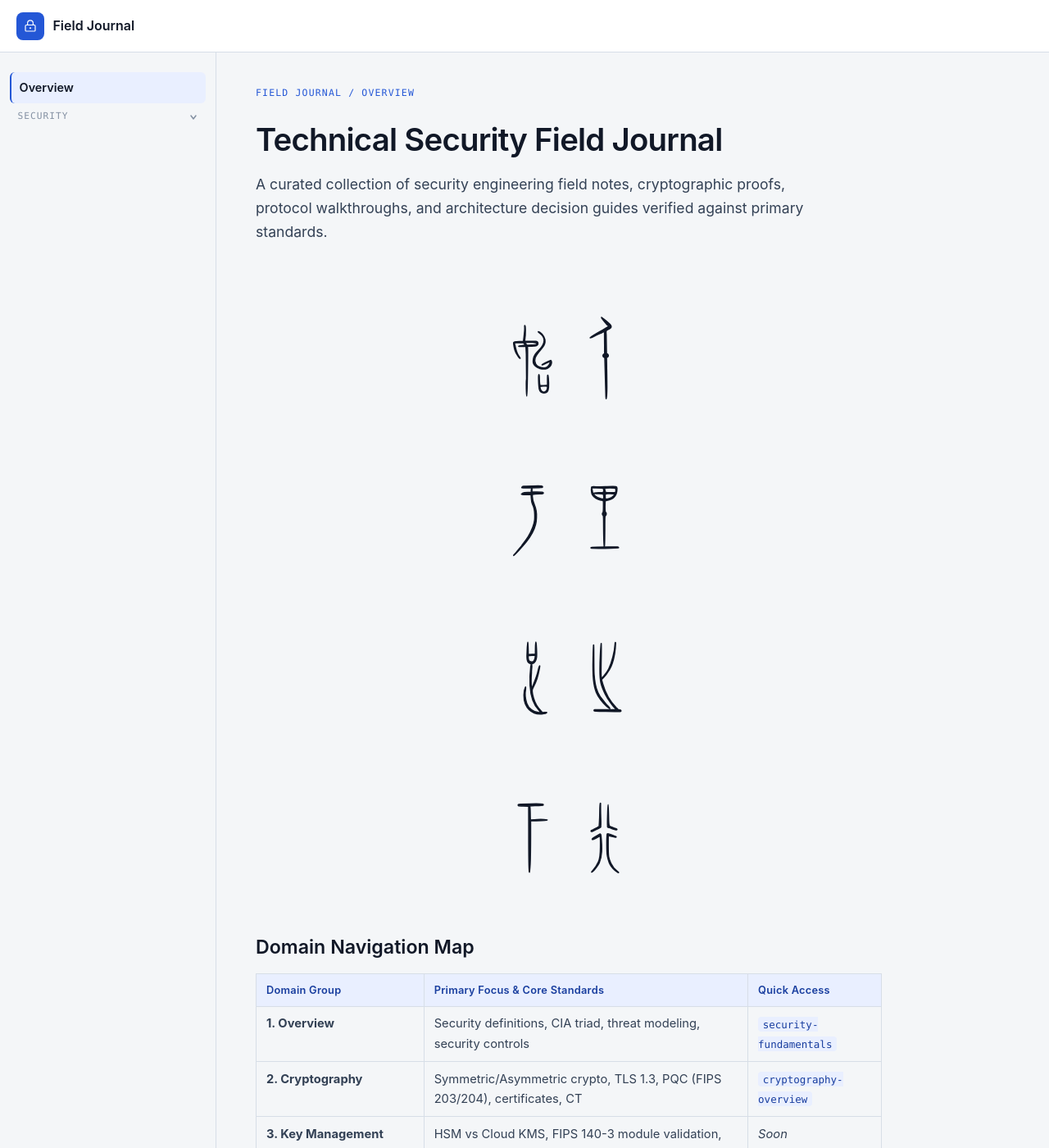
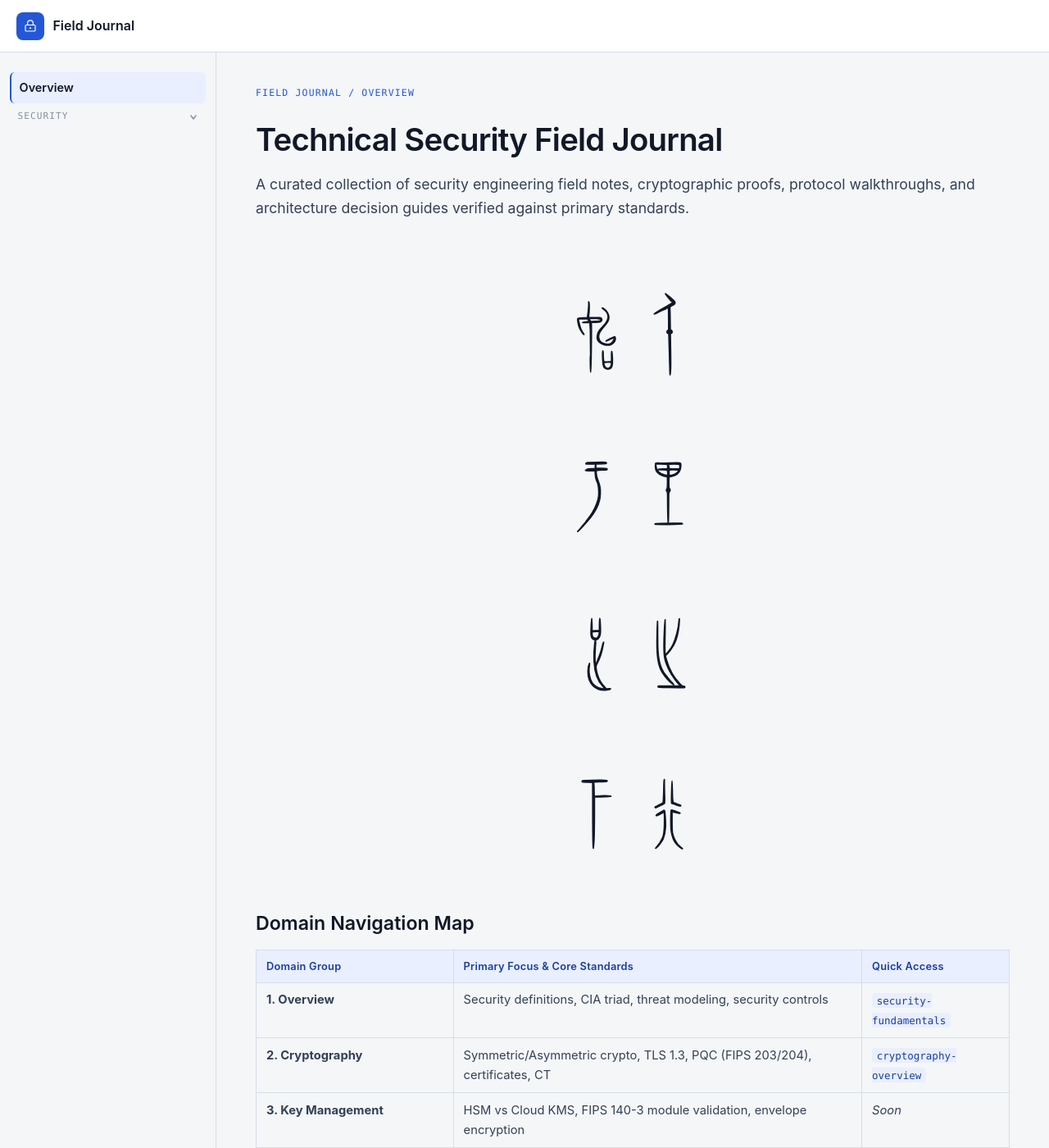
Before and after one commit to llody9977/journal, a Jekyll site: the page built from index.md, in a window 1280 px wide and 1400 px high. Shown: the whole window at 82% size. Built offline with Jekyll 4.4.1, drawn with Linux system fonts in a browser that asks for light colours.

Commit message:
style(css): make content width dynamic up to 1280px based on browser resolution

```diff
--- a/assets/css/style.css
+++ b/assets/css/style.css
@@ -245,7 +245,8 @@ a:hover { text-decoration: underline; }
 
 .content {
   padding: 2.5rem 3rem 5rem;
-  max-width: 860px;
+  max-width: 1280px;
+  width: 100%;
 }
 
 .content h1 {
@@ -274,8 +275,8 @@ a:hover { text-decoration: underline; }
   margin: 1.75rem 0 0.6rem;
 }
 
-.content p { margin: 0 0 1rem; }
-.content ul, .content ol { margin: 0 0 1.1rem; padding-left: 1.3rem; }
+.content p { margin: 0 0 1rem; max-width: 90ch; }
+.content ul, .content ol { margin: 0 0 1.1rem; padding-left: 1.3rem; max-width: 90ch; }
 .content li { margin-bottom: 0.35rem; }
 .content li > ul, .content li > ol { margin-top: 0.35rem; }
 
@@ -292,7 +293,7 @@ a:hover { text-decoration: underline; }
 .lede {
   font-size: 1.1rem;
   color: var(--ink-2);
-  max-width: 62ch;
+  max-width: 80ch;
 }
 
 code, pre, kbd {
```
